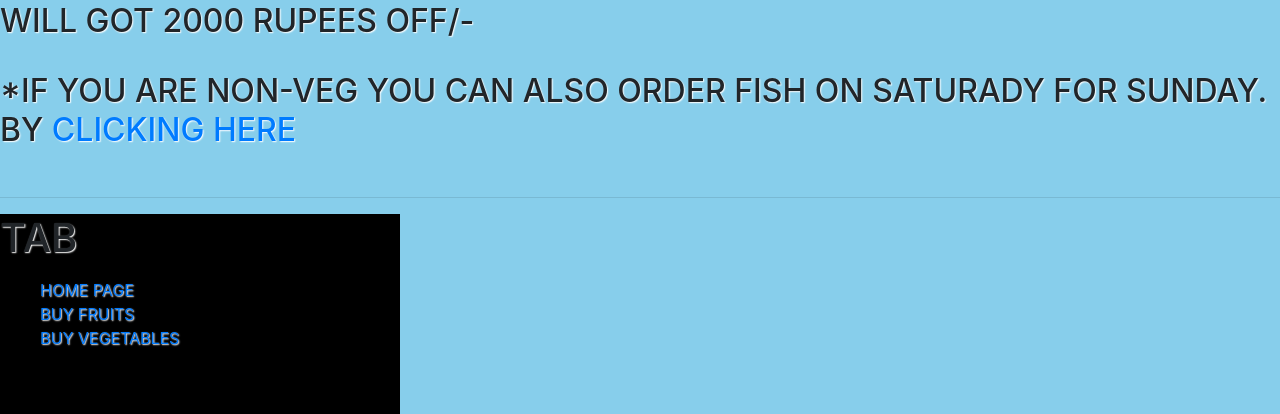
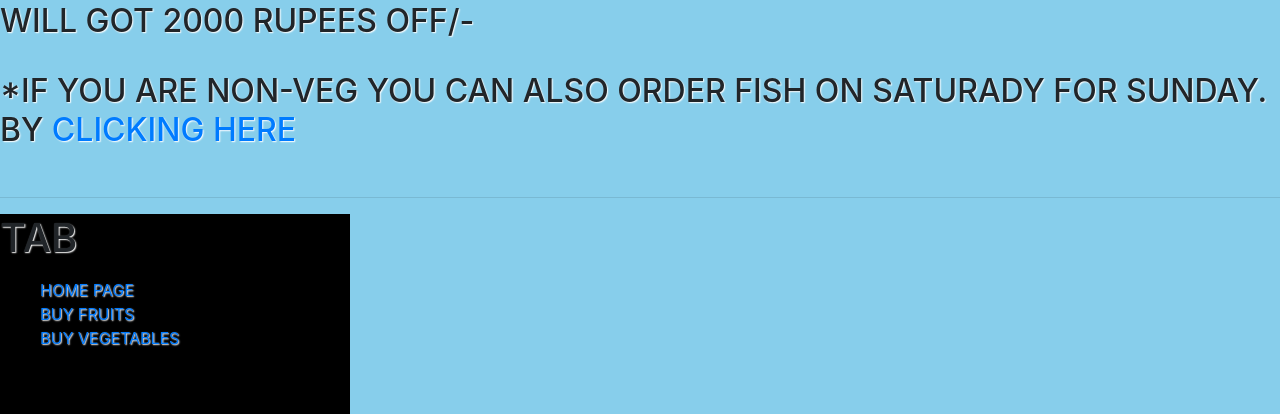
Before and after one commit to anthorrohit/website, a PHP site: page /rules.html in a window 1280 px wide. Shown: the part 620-1034 px from the top of the page. Run offline with PHP 8.4, Linux system fonts and the light colour scheme; some libraries are stand-ins or nearby versions.

Commit message:
Update rules.css

```diff
--- a/rules.css
+++ b/rules.css
@@ -7,7 +7,7 @@ background: linear-gradient(to right, #FF0080, #FF8C00, #40E0D0);
 text-shadow: 1px 1px 1.5px #fff;}
 footer{font-color: #fff;
 	background-color: black;
-	width:400px ;
+	width:350px ;
 	height: 200px;
 }
 p{font-color: #fff;
```
